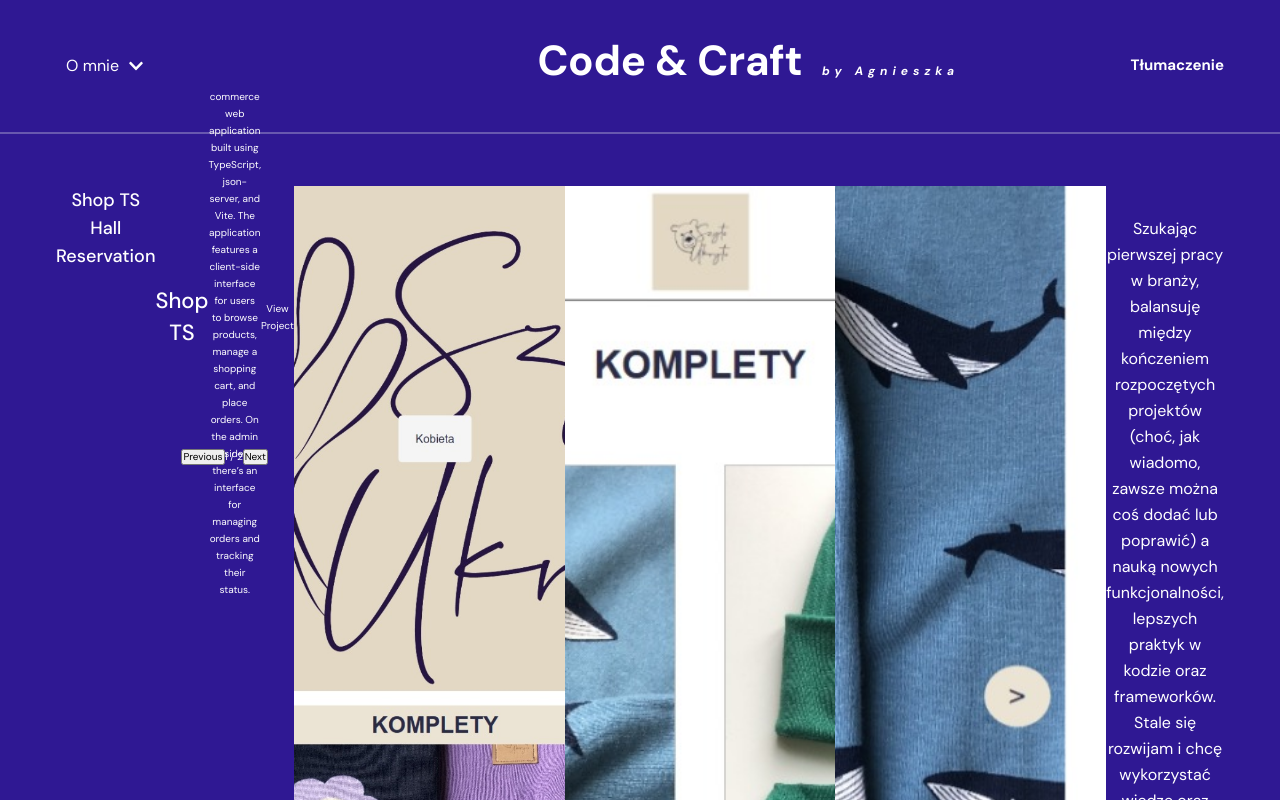
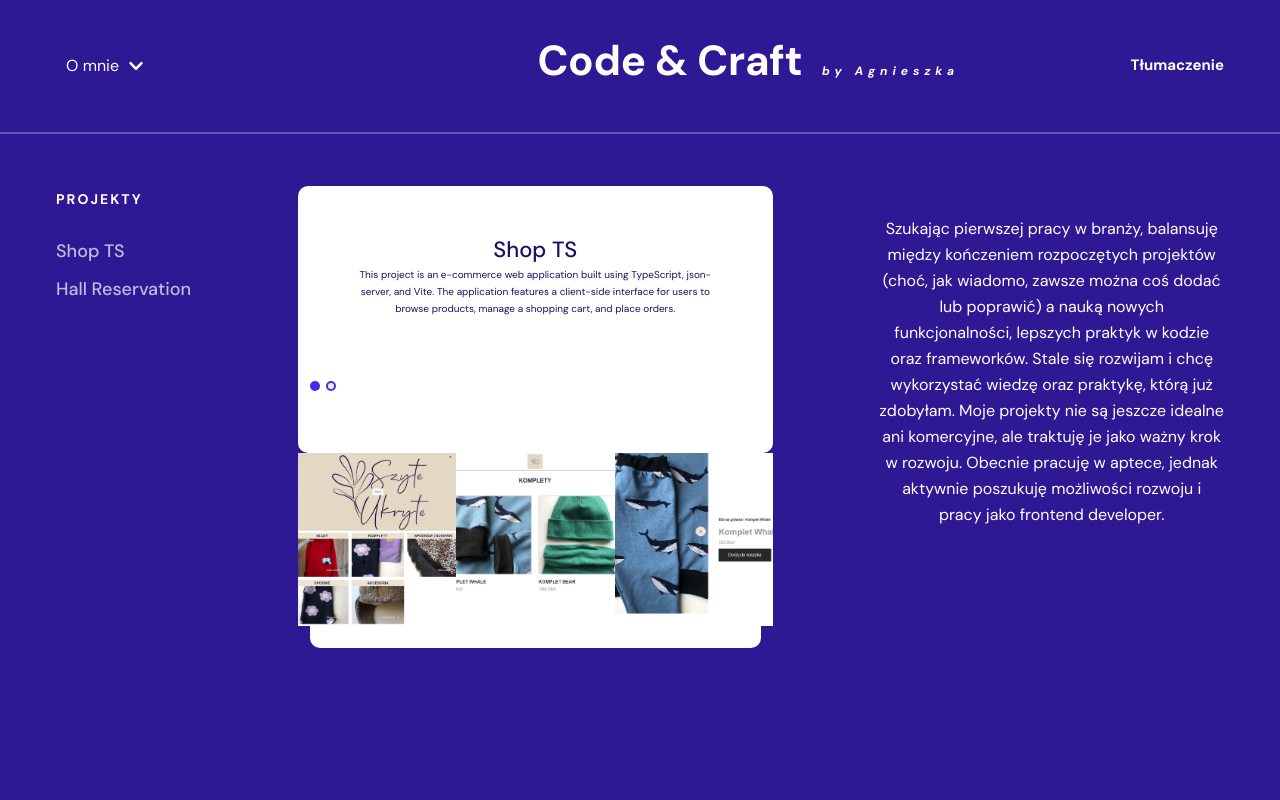
Before and after one commit to AgnieszkaDra/Code-Craft-by-Agnieszka, a React (Vite) app: page / in a window 1280 px wide. Shown: the top 800 px of the page. Built offline with nearby package versions, Linux system fonts and the light colour scheme.

Commit message:
add ProjectsMain

```diff
--- a/src/App.tsx
+++ b/src/App.tsx
@@ -1,8 +1,8 @@
 import { Header, Panel } from './components';
 import { Main } from './components';
 import '../src/styles/index.scss';
-import Projects from './components/Projects';
-import ProjectsCarousel from './components/ProjectsCarousel';
+import ProjectsList from './components/ProjectsList';
+import ProjectsMain from './components/ProjectsMain';
 
 function App() {
 
@@ -11,8 +11,8 @@ function App() {
     <Header />
     <div className="container">
       <Main>
-        <Projects/>
-        <ProjectsCarousel className={'projects-carousel'}/>
+        <ProjectsList/>
+        <ProjectsMain/>
         <Panel className="main__panel" />
         {/* <Outlet /> */}
       </Main>
--- a/src/components/Projects.tsx
+++ b/src/components/ProjectsList.tsx
@@ -5,7 +5,7 @@ import type { Data } from '../types/data';
 import type { JSX } from 'react';
 import List from '../ui/List';
 
-const Projects = (): JSX.Element => {
+const ProjectsList = (): JSX.Element => {
   const projects: Data['projects'] = data.projects;
   const root: ProjectItem = projects[0];
   const projectsIds = root.childIds;
@@ -21,7 +21,12 @@ const Projects = (): JSX.Element => {
     ) : null;
   }) ?? [];
 
-  return <List items={items} className="projects" />;
+  return (
+    <>
+
+    <List items={items} className="projects-list" label='projekty'/>
+    </>
+    )
 };
 
-export default Projects;
+export default ProjectsList;
--- a/src/components/ProjectsCarousel.tsx
+++ b/src/components/ProjectsMain.tsx
@@ -3,27 +3,27 @@ import { Carousel } from '../ui/Carousel';
 import { data } from '../data/data';
 import type { ProjectItem } from '../types/main';
 import List from '../ui/List';
+import { DotsPaginator } from '../ui/paginators/DotsPaginator';
 
 interface ProjectsCarouselProps {
   className?: string;
 }
 
-const ProjectsCarousel = ({ className = '' }: ProjectsCarouselProps): ReactElement => {
+const ProjectsMain = ({ className = '' }: ProjectsCarouselProps): ReactElement => {
   const projectsData = data.projects;
   const root = projectsData[0];
   const projectIds = root.childIds || [];
-  const projects: ProjectItem[] = projectIds.map(id => projectsData[id]);
+  const projects: ProjectItem[] = projectIds.map((id) => projectsData[id]);
 
   return (
-    <>
+    <div className="projects-main">
       <Carousel
         className={`projects-carousel ${className}`}
         items={projects}
         renderItem={(project) => (
-          <div className="carousel__item" key={project.id}>
+          <div className="projects-carousel__item" key={project.id}>
             <h5 className="h5 heading lead carousel__title">{project.title}</h5>
             <p className="text description carousel__description">{project.description}</p>
-
             {project.url && (
               <a
                 href={project.url}
@@ -36,7 +36,9 @@ const ProjectsCarousel = ({ className = '' }: ProjectsCarouselProps): ReactEleme
             )}
           </div>
         )}
+        paginator={new DotsPaginator('md', 'navy')}
       />
+      <div className="projects-images">
         {projects.map(
           (project) =>
             project.images &&
@@ -50,8 +52,9 @@ const ProjectsCarousel = ({ className = '' }: ProjectsCarouselProps): ReactEleme
               />
             )
         )}
-    </>
+      </div>
+    </div>
   );
 };
 
-export default ProjectsCarousel;
+export default ProjectsMain;
--- a/src/data/data.ts
+++ b/src/data/data.ts
@@ -40,7 +40,8 @@ export const data: Data = {
       images: [shopTsImage, shopTsPart1, shopTsPart2],
       title: 'Shop TS',
       url: 'https://github.com/AgnieszkaDra/shop-TS',
-      description: 'This project is an e-commerce web application built using TypeScript, json-server, and Vite. The application features a client-side interface for users to browse products, manage a shopping cart, and place orders. On the admin side, there’s an interface for managing orders and tracking their status.',
+      description: 'This project is an e-commerce web application built using TypeScript, json-server, and Vite. The application features a client-side interface for users to browse products, manage a shopping cart, and place orders.'
+      //'On the admin side, there’s an interface for managing orders and tracking their status.',
     },
     2: {
       id: 2,
--- a/src/styles/abstracts/_colors.scss
+++ b/src/styles/abstracts/_colors.scss
@@ -23,9 +23,9 @@ $color-background-light: rgba(255, 255, 255, 1);
 // Action Colors
 // ----------------------
 
-$color-action-primary: rgba(37, 218, 197, 1);
-$color-action-secondary: rgba(72, 43, 231, 1);
-$color-action-third: rgba(233, 58, 125, 1);
+$color-action-turcoise: rgba(37, 218, 197, 1);
+$color-action-navy: rgba(72, 43, 231, 1);
+$color-action-coral: rgba(233, 58, 125, 1);
 
 // ----------------------
 // Social Colors
@@ -39,28 +39,8 @@ $twitter: rgba(29, 161, 242, 1);
   --color-text: #{$text};
   --color-background-dark: #{$color-background-dark};
   --color-background-light: #{$color-background-light};
-  --color-action-primary: #{$color-action-primary};
-  --color-action-secondary: #{$color-action-secondary};
-  --color-action-third: #{$color-action-third};
+  --color-action-turcoise: #{$color-action-turcoise};
+  --color-action-navy: #{$color-action-navy};
+  --color-action-coral: #{$color-action-coral};
   --color-twitter: #{$twitter};
 }
-
-.bg-dark {
-  background-color: $color-background-dark;
-}
-
-// .navy-opacity {
-//   color: $navy-opacity;
-// }
-
-.act-primary {
-  background-color: $color-action-primary;
-}
-
-.act-third {
-  background-color: $color-action-third;
-}
-
-.twitter {
-  background-color: $twitter;
-}
--- a/src/styles/fonts.scss
+++ b/src/styles/fonts.scss
@@ -102,6 +102,17 @@ body {
     }
 }}
 
+.text {
+  &.article {
+    font-weight: 500;
+    font-size: 18px;
+    line-height: 28px;
+    letter-spacing: 0;
+    margin: 0 0 10px 0;
+    color: $text;
+  }
+}
+
 .buttons {
   &.middle {
     font-size: 18px;
@@ -109,7 +120,7 @@ body {
     line-height: 26px;
     letter-spacing: 0px;
     &.active {
-      background-color: $color-action-primary;
+      background-color: $color-action-navy;
       color: $white;
     }
   }
--- a/src/styles/main.scss
+++ b/src/styles/main.scss
@@ -26,34 +26,99 @@
 }
 
 .projects {
-
-    &__item {
+    &-list {
+        & > * {
+            text-align: start;
+        }
+        &__item {
         opacity: 70%;
         text-align: left;
-       margin-top:13px; ;
+        &:first-of-type {
+            margin-top: 25px;
+        }
     }
 
     &-carousel {
         width: 40,71%;
         height: 262px;
     }
-
+    }
+    &-main {
+       width: 40.71%;
+    }
+    &-carousel {
+        height: 267px;
+        background-color: $white;
+        border-radius: 10px;
+        color: $heading;
+        &__item {
+            padding: 10%;
+        }
+    }
 }
 
+
+
 .carousel {
-    &__content {
-        width: 100%;
-        height: 100%;
-    }
-    &__item {
-        width: 100%;
-        height: 100%;
-        display: flex;
-        justify-content: center;
-        align-items: center;
-    }
+
+
     &__images {
         display: grid;
         grid-template-columns: repeat(3, 1fr);
     }
 }
+
+
+
+.dots-paginator {
+  display: flex;
+  gap: 6px;
+  margin: 0 12px;
+
+  .dot {
+    border-radius: 50%;
+    cursor: pointer;
+    transition: background-color 0.3s;
+    border: 2px solid $white;
+
+    &--turcoise {
+      border-color: $color-action-turcoise;
+
+      &.dot--active {
+        background-color: $color-action-turcoise;
+      }
+    }
+
+    &--navy {
+      border-color: $color-action-navy;
+
+      &.dot--active {
+        background-color: $color-action-navy;
+      }
+    }
+
+    &--coral {
+      border-color: $color-action-coral;
+
+      &.dot--active {
+        background-color: $color-action-coral;
+      }
+    }
+
+
+  }
+}
+
+
+$dot-sizes: (
+  sm: 6px,
+  md: 10px,
+  lg: 14px
+);
+
+@each $size, $value in $dot-sizes {
+  .dot--#{$size} {
+    width: $value;
+    height: $value;
+  }
+}
--- a/src/ui/Carousel.tsx
+++ b/src/ui/Carousel.tsx
@@ -1,36 +1,37 @@
-import { useState, type ReactNode, type ReactElement} from 'react';
+import { useState,type ReactElement } from 'react';
+import { PaginatorBase } from './paginators/PaginatorBase';
 
 interface CarouselProps<T> {
   items: T[];
-  renderItem: (item: T, index: number) => ReactNode;
+  renderItem: (item: T, index: number) => ReactElement;
+  paginator?: PaginatorBase;
   className?: string;
 }
 
-export function Carousel<T>({ items, renderItem, className=''}: CarouselProps<T>): ReactElement {
-  const [currentIndex, setCurrentIndex] = useState(0);
+export function Carousel<T>({
+  items,
+  renderItem,
+  paginator,
+  className = '',
+}: CarouselProps<T>): ReactElement {
+  const [index, setIndex] = useState(0);
+  const length = items.length;
 
-  if (items.length === 0) return <p>No items to display.</p>;
-
-  const prev = () => {
-    setCurrentIndex((prev) => (prev === 0 ? items.length - 1 : prev - 1));
-  };
-
-  const next = () => {
-    setCurrentIndex((prev) => (prev === items.length - 1 ? 0 : prev + 1));
-  };
+  const goTo = (i: number) => setIndex(i);
+  const next = () => setIndex((prev) => (prev + 1) % length);
+  const prev = () => setIndex((prev) => (prev - 1 + length) % length);
 
   return (
     <div className={`carousel ${className}`}>
-      <div className="carousel__content">
-        {renderItem(items[currentIndex], currentIndex)}
-      </div>
-      <div className="carousel__controls">
-        <button onClick={prev} aria-label="Previous item">Previous</button>
-        <span>{currentIndex + 1} / {items.length}</span>
-        <button onClick={next} aria-label="Next item">Next</button>
-      </div>
+      <div className="carousel__content">{renderItem(items[index], index)}</div>
+      {paginator?.render({
+        currentIndex: index,
+        length,
+        goTo,
+        next,
+        prev,
+        className: `paginator ${className}`,
+      })}
     </div>
   );
 }
-
-export default Carousel;
--- a/src/ui/List.tsx
+++ b/src/ui/List.tsx
@@ -8,14 +8,18 @@ interface ListProps {
 
 const List = ({ items, className = '', label }: ListProps) => {
   return (
+    <>
+
     <ul className={`list ${className}`}>
       {label && <p className="text p label">{label}</p>}
       {items.map((item, index) => (
-        <li key={index} className="list__item text p article">
+        <li key={index} className={`list__item ${className}__item text article`}>
           {item}
         </li>
       ))}
     </ul>
+    </>
+
   );
 };
 
--- /dev/null
+++ b/src/ui/paginators/DotsPaginator.tsx
@@ -0,0 +1,43 @@
+import { PaginatorBase, type PaginatorContext } from "./PaginatorBase";
+
+type DotSize = 'sm' | 'md' | 'lg';
+
+const dotSizeMap: Record<DotSize, string> = {
+  sm: 'dot--sm',
+  md: 'dot--md',
+  lg: 'dot--lg',
+};
+
+type DotColor = 'turcoise' | 'navy' | 'coral';
+
+const dotColorMap: Record<DotColor, string> = {
+  turcoise: 'dot--turcoise',
+  navy: 'dot--navy',
+  coral: 'dot--coral',
+};
+
+export class DotsPaginator extends PaginatorBase {
+  private dotSizeClass: string;
+  private dotColorClass: string;
+
+  constructor(size: DotSize = 'md', color: DotColor = 'turcoise') {
+    super();
+    this.dotSizeClass = dotSizeMap[size];
+    this.dotColorClass = dotColorMap[color];
+  }
+
+  render({ className, currentIndex, length, goTo }: PaginatorContext) {
+    return (
+      <div className={className ? `dots-paginator ${className}` : 'dots-paginator'}>
+        {Array.from({ length }).map((_, index) => (
+          <button
+            key={index}
+            onClick={() => goTo(index)}
+            aria-label={`Go to item ${index + 1}`}
+            className={`dot ${this.dotSizeClass} ${this.dotColorClass} ${index === currentIndex ? 'dot--active' : ''}`}
+          />
+        ))}
+      </div>
+    );
+  }
+}
--- /dev/null
+++ b/src/ui/paginators/PaginatorBase.ts
@@ -0,0 +1,14 @@
+import type { ReactNode } from 'react';
+
+export interface PaginatorContext {
+  className?: string;
+  currentIndex: number;
+  length: number;
+  goTo: (index: number) => void;
+  next: () => void;
+  prev: () => void;
+}
+
+export abstract class PaginatorBase {
+  abstract render(context: PaginatorContext): ReactNode;
+}
```
Also changed, not shown: src/ui/Paginator.tsx (added, +60 -0 lines). Lines whose indentation alone changed are shown as unchanged.
